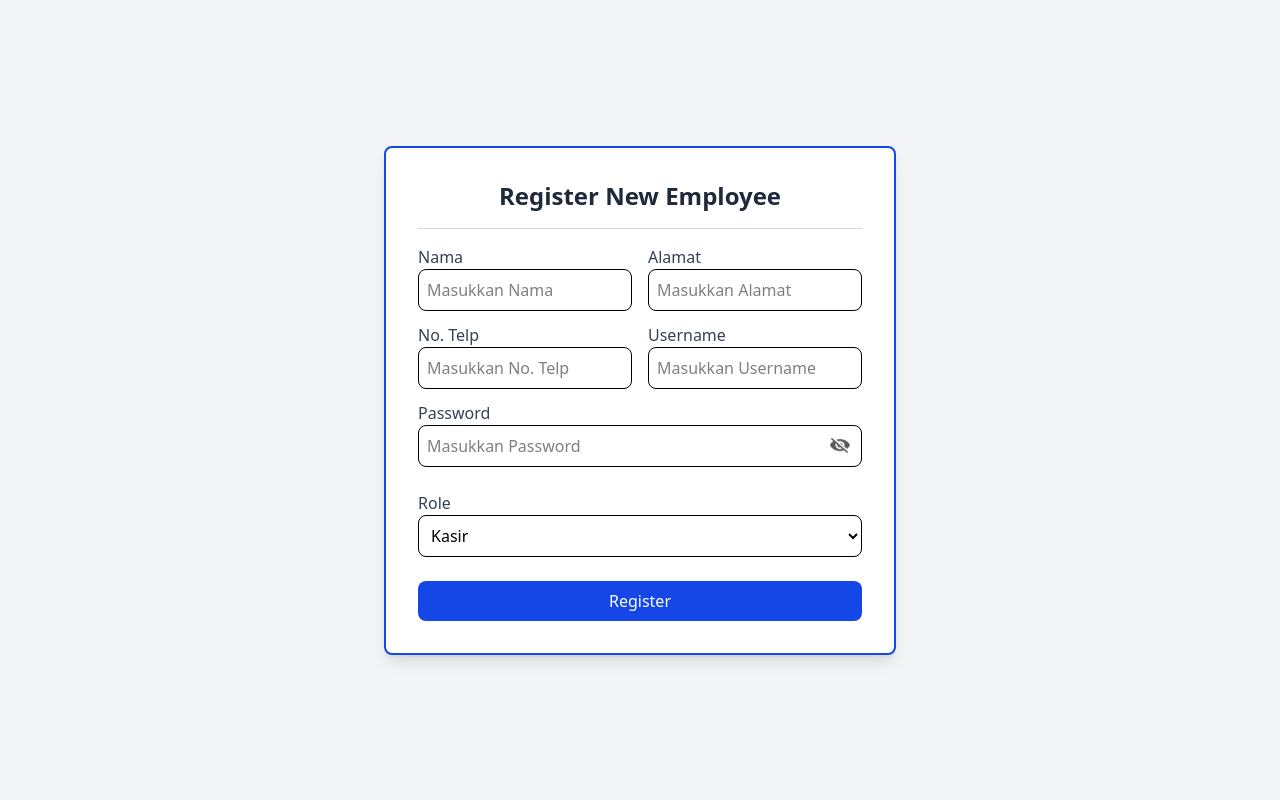
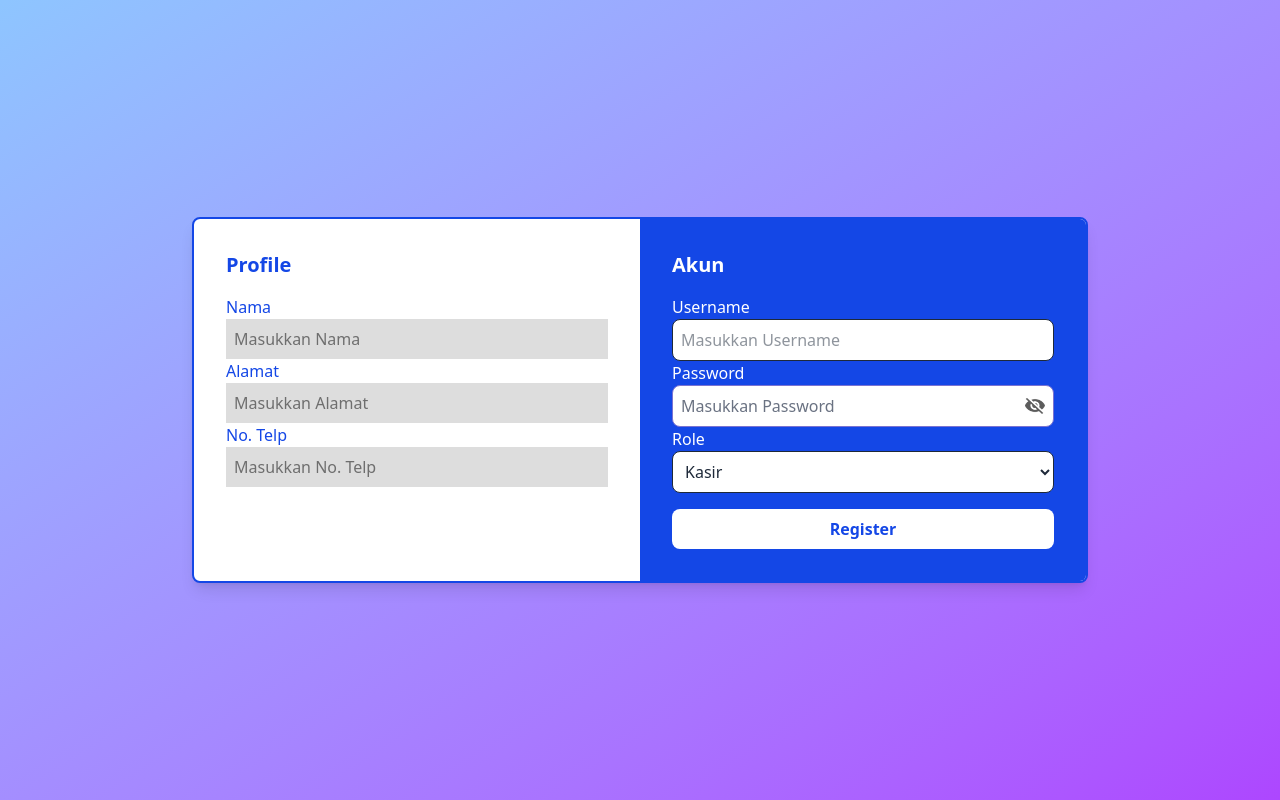
Before and after one commit to Qmanzyyy/laundry_app, a PHP site: page /pages/register.php in a window 1280 px wide. Run offline with PHP 8.4, Linux system fonts and the light colour scheme; a user stored in the database is signed in; some libraries are stand-ins or nearby versions.

Commit message:
Refactor CSS links and enhance registration page layout; add access control for user roles

```diff
--- a/pages/components/tabs_routing.php
+++ b/pages/components/tabs_routing.php
@@ -8,7 +8,10 @@ if ($tab == 'admin' && $_SESSION['user_role'] == 'kasir') {
     include_once 'views/access_denied.php';
     exit();
 }
-
+if ($tab == 'register' && $_SESSION['user_role'] == 'kasir') {
+    include_once 'views/access_denied.php';
+    exit();
+}
 // Routing ke file view berdasarkan tab yang diminta
 switch ($tab) {
     case 'home':
--- a/pages/components/views/register.php
+++ b/pages/components/views/register.php
@@ -1,4 +1,4 @@
-<?php if ($_SESSION['user_role'] === 'owner'):?>
+
 <main class="flex items-center justify-center bg-gray-100 p-6">
     <div class="bg-white p-8 rounded-lg shadow-lg max-w-md w-full text-center">
         <h1 class="text-2xl font-semibold text-gray-800">Create a New Account</h1>
@@ -7,4 +7,3 @@
         <a href="register.php" class="mt-6 inline-block bg-blue-600 text-white py-2 px-6 rounded-lg shadow hover:bg-blue-700 transition">Register Now</a>
     </div>
 </main>
-<?php endif;?>
--- a/pages/dashboard.php
+++ b/pages/dashboard.php
@@ -22,7 +22,7 @@ if (!isset($_SESSION['user_id'])) {
 <!-- ======= favicon ======== -->
     <link rel="shortcut icon" href="./../favicon.ico" type="image/x-icon">
 <!-- ======= koneksi css ======= -->
-    <link rel="stylesheet" href="./../style/tailwind.css" />
+    <link rel="stylesheet" href="./../style/style.css" />
 </head>
 <body class="bg-gray-100 text-gray-800">
 
--- a/pages/login.php
+++ b/pages/login.php
@@ -16,7 +16,7 @@
 <!-- ======= favicon ======== -->
   <link rel="shortcut icon" href="./../favicon.ico" type="image/x-icon">
 <!-- ======= koneksi css ======= -->
-  <link rel="stylesheet" href="./../style/tailwind.css" />
+  <link rel="stylesheet" href="./../style/style.css" />
 
 </head>
 <body class="h-screen flex justify-center items-center bg-blue-50">
--- a/pages/register.php
+++ b/pages/register.php
@@ -1,73 +1,67 @@
 <?php
+  // Memulai sesi
   session_start();
-  require_once './../config/db.php'; // Koneksi database
-  require_once './components/function/registerProccess.php'; // proses Register
-    if (!isset($_SESSION['user_id'])) {
-        header("Location: ./login.php");
-        exit;
-    }
+
+  // Menghubungkan ke database
+  require_once './../config/db.php';
+
+  // Memanggil file yang menangani proses registrasi
+  require_once './components/function/registerProccess.php';
+
+  // Mengecek apakah pengguna sudah login, jika tidak maka diarahkan ke halaman login
+  if (!isset($_SESSION['user_id'])) {
+      header("Location: ./login.php");
+      exit;
+  }
 ?>
 
 <!DOCTYPE html>
 <html lang="en">
 <head>
-  <meta charset="UTF-8" />
-  <meta name="viewport" content="width=device-width, initial-scale=1.0" />
+  <meta charset="UTF-8">
+  <meta name="viewport" content="width=device-width, initial-scale=1.0">
   <title>Register | Employee Management</title>
-  <link rel="shortcut icon" href="./../favicon.ico" type="image/x-icon">
-  <link rel="stylesheet" href="./../style/tailwind.css" />
+    <!-- ======= favicon ======== -->
+    <link rel="shortcut icon" href="./../favicon.ico" type="image/x-icon">
+    <!-- ======= koneksi css ======= -->
+    <link rel="stylesheet" href="./../style/style.css" />
 </head>
-<body class="h-screen flex justify-center items-center bg-gray-100">
-  <form action="" method="post" class="bg-white shadow-lg rounded-lg border-2 border-blue-700 p-8 max-w-lg w-full">
-    <h1 class="text-2xl font-semibold text-gray-800 text-center">Register New Employee</h1>
-    <hr class="my-4 border-gray-300">
+<body class="flex justify-center items-center min-h-screen bg-gradient-to-br from-blue-300 to-purple-500">
+  <div class="w-full max-w-4xl bg-white shadow-lg rounded-lg overflow-hidden grid grid-cols-1 md:grid-cols-2 border-2 border-blue-700">
 
-    <div class="grid grid-cols-1 md:grid-cols-2 gap-4">
-      <div>
-        <label for="Nama" class="block text-gray-700 font-medium">Nama</label>
-        <input class="w-full p-2 border rounded-lg focus:ring focus:ring-blue-300" type="text" id="Nama" name="Nama" placeholder="Masukkan Nama" required>
-      </div>
-
-      <div>
-        <label for="alamat" class="block text-gray-700 font-medium">Alamat</label>
-        <input class="w-full p-2 border rounded-lg focus:ring focus:ring-blue-300" type="text" id="alamat" name="alamat" placeholder="Masukkan Alamat" required>
-      </div>
+    <!-- Profile Section -->
+    <div class="p-8">
+      <h2 class="text-xl font-semibold text-blue-700 mb-4">Profile</h2>
+      <form action="" method="post" class="">
+        <label class="text-blue-700 " for="nama">Nama</label>
+        <input id="nama" type="text" name="Nama" placeholder="Masukkan Nama" class="w-full p-2 bg-[#ddd] focus:outline-none focus:bg-[#b1b1b1]" required>
+        <label class="text-blue-700 " for="alamat">Alamat</label>
+        <input id="alamat" type="text" name="alamat" placeholder="Masukkan Alamat" class="w-full p-2 bg-[#ddd] focus:outline-none focus:bg-[#b1b1b1]" required>
+        <label class="text-blue-700 " for="no_telp">No. Telp</label>
+        <input id="no_telp" type="text" name="no_telp" placeholder="Masukkan No. Telp" class="w-full p-2 bg-[#ddd] focus:outline-none focus:bg-[#b1b1b1]" required>
     </div>
 
-    <div class="grid grid-cols-1 md:grid-cols-2 gap-4 mt-3">
-      <div>
-        <label for="no_telp" class="block text-gray-700 font-medium">No. Telp</label>
-        <input class="w-full p-2 border rounded-lg focus:ring focus:ring-blue-300" type="text" id="no_telp" name="no_telp" placeholder="Masukkan No. Telp" required>
+    <!-- Account Section -->
+    <div class="p-8 bg-blue-700 text-white">
+      <h2 class="text-xl font-semibold mb-4">Akun</h2>
+      <label for="username">Username</label>
+      <input id="username" type="text" name="username" placeholder="Masukkan Username" class="focus:outline-none focus:bg-gray-200 w-full p-2 border rounded-lg text-gray-800 bg-white" required>
+      <label for="password">Password</label>
+      <div class="bg-white flex justify-center items-center rounded-lg border border-[#7A73D1]">
+        <input class="text-black focus:outline-none focus:bg-gray-200 placeholder-gray-500 w-full p-2 rounded-l-lg" type="password" id="password" name="password" placeholder="Masukkan Password" required/>
+        <img class="w-5 m-2 cursor-pointer" src="./../img/eye-close.png" alt="" id="eyeicon" />
       </div>
-
-      <div>
-        <label for="username" class="block text-gray-700 font-medium">Username</label>
-        <input class="w-full p-2 border rounded-lg focus:ring focus:ring-blue-300" type="text" id="username" name="username" placeholder="Masukkan Username" required>
-      </div>
-    </div>
-
-    <div class="mt-3">
-      <label for="password" class="block text-gray-700 font-medium">Password</label>
-      <div class="relative flex items-center">
-        <input class="w-full p-2 border rounded-lg focus:ring focus:ring-blue-300 pr-10" type="password" id="password" name="password" placeholder="Masukkan Password" required>
-        <img class="absolute right-3 w-5 cursor-pointer" src="./../img/eye-close.png" alt="Toggle Password" id="eyeicon">
-      </div>
-      <label id="error-message-password" class="text-red-500 text-xs min-h-5 block mt-1"></label>
-    </div>
-
-    <div class="">
-      <label for="role" class="block text-gray-700 font-medium">Role</label>
-      <select id="role" name="role" class="w-full p-2 border rounded-lg focus:ring focus:ring-blue-300" required>
+      <label for="role">Role</label>
+      <select id="role" name="role" class="focus:outline-none focus:bg-gray-200 bg-white w-full p-2 border rounded-lg text-gray-800" required>
         <option value="kasir">Kasir</option>
         <option value="admin">Admin</option>
         <option value="owner">Owner</option>
       </select>
+      <button type="submit" name="submit" class="w-full bg-white text-blue-700 font-semibold py-2 rounded-lg mt-4 hover:bg-gray-200">Register</button>
+      </form>
     </div>
+  </div>
 
-    <button name="submit" class="w-full mt-6 bg-blue-700 hover:bg-blue-800 text-white font-medium py-2 rounded-lg transition" type="submit">
-      Register
-    </button>
-  </form>
   <script src="./components/js/loginToggle.js"></script>
 </body>
 </html>
--- a/style/tailwind.css
+++ b/style/style.css
@@ -17,6 +17,7 @@
     --color-blue-900: oklch(0.379 0.146 265.522);
     --color-blue-950: oklch(0.282 0.091 267.935);
     --color-violet-500: oklch(0.606 0.25 292.717);
+    --color-purple-500: oklch(0.627 0.265 303.9);
     --color-gray-100: oklch(0.967 0.003 264.542);
     --color-gray-200: oklch(0.928 0.006 264.531);
     --color-gray-300: oklch(0.872 0.01 258.338);
@@ -25,11 +26,13 @@
     --color-gray-600: oklch(0.446 0.03 256.802);
     --color-gray-700: oklch(0.373 0.034 259.733);
     --color-gray-800: oklch(0.278 0.033 256.848);
+    --color-gray-950: oklch(0.13 0.028 261.692);
     --color-black: #000;
     --color-white: #fff;
     --spacing: 0.25rem;
     --container-md: 28rem;
     --container-lg: 32rem;
+    --container-4xl: 56rem;
     --text-xs: 0.75rem;
     --text-xs--line-height: calc(1 / 0.75);
     --text-sm: 0.875rem;
@@ -585,6 +591,9 @@
   .w-screen {
     width: 100vw;
   }
+  .max-w-4xl {
+    max-width: var(--container-4xl);
+  }
   .max-w-lg {
     max-width: var(--container-lg);
   }
@@ -1092,6 +1108,9 @@
     text-overflow: ellipsis;
     white-space: nowrap;
   }
+  .overflow-hidden {
+    overflow: hidden;
+  }
   .overflow-y-auto {
     overflow-y: auto;
   }
@@ -1256,6 +1294,12 @@
   .bg-\[\#209cee\] {
     background-color: #209cee;
   }
+  .bg-\[\#ddd\] {
+    background-color: #ddd;
+  }
+  .bg-\[\#f1f1f1\] {
+    background-color: #f1f1f1;
+  }
   .bg-\[color\:var\(--my-color\)\] {
     background-color: var(--my-color);
   }
@@ -1309,6 +1356,10 @@
     --tw-gradient-position: in oklab;
     background-image: conic-gradient(var(--tw-gradient-stops));
   }
+  .bg-gradient-to-br {
+    --tw-gradient-position: to bottom right in oklab;
+    background-image: linear-gradient(var(--tw-gradient-stops));
+  }
   .bg-radial {
     --tw-gradient-position: in oklab;
     background-image: radial-gradient(var(--tw-gradient-stops));
@@ -1319,6 +1370,14 @@
   .via-none {
     --tw-gradient-via-stops: initial;
   }
+  .from-blue-300 {
+    --tw-gradient-from: var(--color-blue-300);
+    --tw-gradient-stops: var(--tw-gradient-via-stops, var(--tw-gradient-position), var(--tw-gradient-from) var(--tw-gradient-from-position), var(--tw-gradient-to) var(--tw-gradient-to-position));
+  }
+  .to-purple-500 {
+    --tw-gradient-to: var(--color-purple-500);
+    --tw-gradient-stops: var(--tw-gradient-via-stops, var(--tw-gradient-position), var(--tw-gradient-from) var(--tw-gradient-from-position), var(--tw-gradient-to) var(--tw-gradient-to-position));
+  }
   .box-decoration-clone {
     -webkit-box-decoration-break: clone;
     box-decoration-break: clone;
@@ -1661,8 +1720,14 @@
   .text-\[\#211C84\] {
     color: #211C84;
   }
+  .text-black {
+    color: var(--color-black);
+  }
   .text-blue-500 {
     color: var(--color-blue-500);
+  }
+  .text-blue-700 {
+    color: var(--color-blue-700);
   }
   .text-blue-900 {
     color: var(--color-blue-900);
@@ -2183,6 +2248,20 @@
       }
     }
   }
+  .hover\:bg-gray-200 {
+    &:hover {
+      @media (hover: hover) {
+        background-color: var(--color-gray-200);
+      }
+    }
+  }
+  .hover\:bg-gray-800 {
+    &:hover {
+      @media (hover: hover) {
+        background-color: var(--color-gray-800);
+      }
+    }
+  }
   .hover\:underline {
     &:hover {
       @media (hover: hover) {
@@ -2190,9 +2269,56 @@
       }
     }
   }
+  .focus\:border {
+    &:focus {
+      border-style: var(--tw-border-style);
+      border-width: 1px;
+    }
+  }
+  .focus\:border-none {
+    &:focus {
+      --tw-border-style: none;
+      border-style: none;
+    }
+  }
   .focus\:border-blue-500 {
     &:focus {
       border-color: var(--color-blue-500);
+    }
+  }
+  .focus\:bg-\[\#b1b1b1\] {
+    &:focus {
+      background-color: #b1b1b1;
+    }
+  }
+  .focus\:bg-\[\#dd\] {
+    &:focus {
+      background-color: #dd;
+    }
+  }
+  .focus\:bg-\[\#ddd\] {
+    &:focus {
+      background-color: #ddd;
+    }
+  }
+  .focus\:bg-\[\#f0eded\] {
+    &:focus {
+      background-color: #f0eded;
+    }
+  }
+  .focus\:bg-\[\#f1f1f1\] {
+    &:focus {
+      background-color: #f1f1f1;
+    }
+  }
+  .focus\:bg-gray-100 {
+    &:focus {
+      background-color: var(--color-gray-100);
+    }
+  }
+  .focus\:bg-gray-200 {
+    &:focus {
+      background-color: var(--color-gray-200);
     }
   }
   .focus\:ring {
@@ -2392,6 +2518,48 @@
   inherits: false;
   initial-value: 0;
 }
+@property --tw-gradient-position {
+  syntax: "*";
+  inherits: false;
+}
+@property --tw-gradient-from {
+  syntax: "<color>";
+  inherits: false;
+  initial-value: #0000;
+}
+@property --tw-gradient-via {
+  syntax: "<color>";
+  inherits: false;
+  initial-value: #0000;
+}
+@property --tw-gradient-to {
+  syntax: "<color>";
+  inherits: false;
+  initial-value: #0000;
+}
+@property --tw-gradient-stops {
+  syntax: "*";
+  inherits: false;
+}
+@property --tw-gradient-via-stops {
+  syntax: "*";
+  inherits: false;
+}
+@property --tw-gradient-from-position {
+  syntax: "<length-percentage>";
+  inherits: false;
+  initial-value: 0%;
+}
+@property --tw-gradient-via-position {
+  syntax: "<length-percentage>";
+  inherits: false;
+  initial-value: 50%;
+}
+@property --tw-gradient-to-position {
+  syntax: "<length-percentage>";
+  inherits: false;
+  initial-value: 100%;
+}
 @property --tw-leading {
   syntax: "*";
   inherits: false;
```
Also changed, not shown: other parts of style/style.css (+32 -0 lines).
